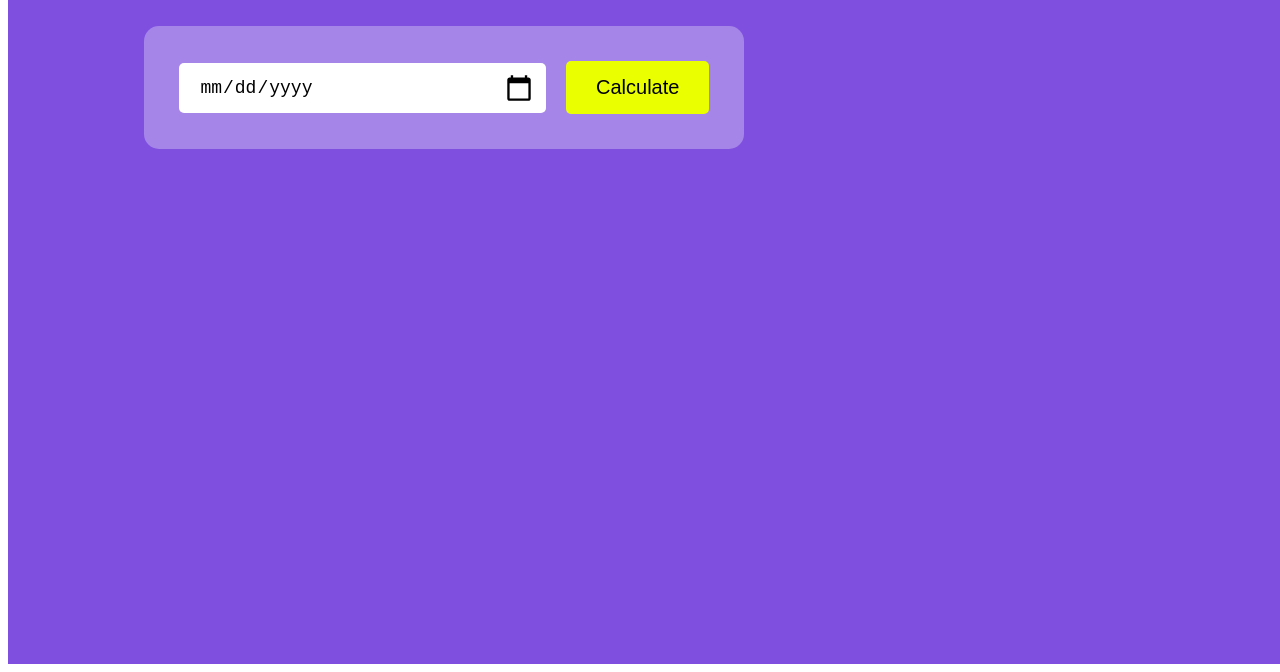
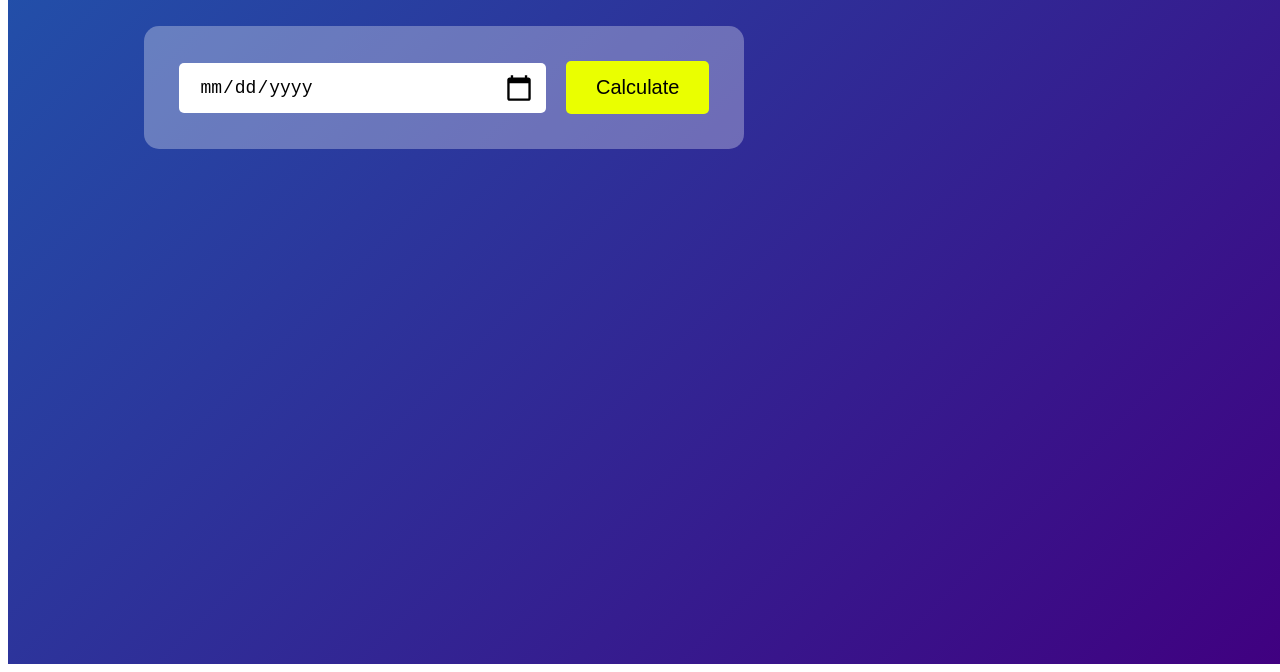
Before and after one commit to MairaHashmi2808/Age-Calculator-Project, a plain HTML site: page index.html in a window 1280 px wide. Shown: the part 164-836 px from the top of the page. Drawn offline with Linux system fonts and the light colour scheme.

Commit message:
Update style.css

```diff
--- a/style.css
+++ b/style.css
@@ -2,7 +2,7 @@
     width: 100%;
     min-height: 100vh;
     color: white;
-    background-color: rgb(127, 80, 223);
+    background: linear-gradient(135deg, rgb(32, 85, 172), #400080);
     padding: 10px;
 }
 .calculator{
```
